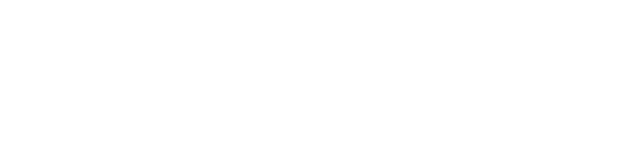
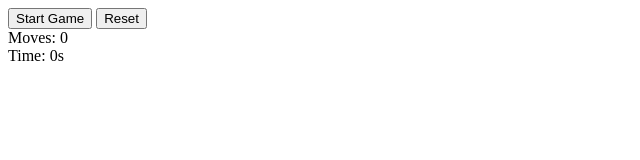
Before and after one commit to mariusmilitaru32/MemoryGame, a plain HTML site: page index.html in a window 1280 px wide. Shown: the whole page, without its empty margins (0-640 px from the left). Drawn offline with Linux system fonts and the light colour scheme.

Commit message:
Create div button and game info

```diff
--- a/index.html
+++ b/index.html
@@ -6,6 +6,18 @@
     <title>Document</title>
 </head>
 <body>
-
+    <div class="game-container">
+       <div class="button-cointainer">
+            <button id="start-button">Start Game</button>
+            <button id="reset-button">Reset</button>
+       </div>
+        <div class="game-info">
+            <div class="moves">Moves: 0</div>
+            <div class="timer">Time: 0s</div>
+        </div>
+        <div class="grid" id="grid">
+            <!--The grid will be generated dynamically with JavaScript-->
+        </div>
+    </div>
 </body>
 </html>
```
